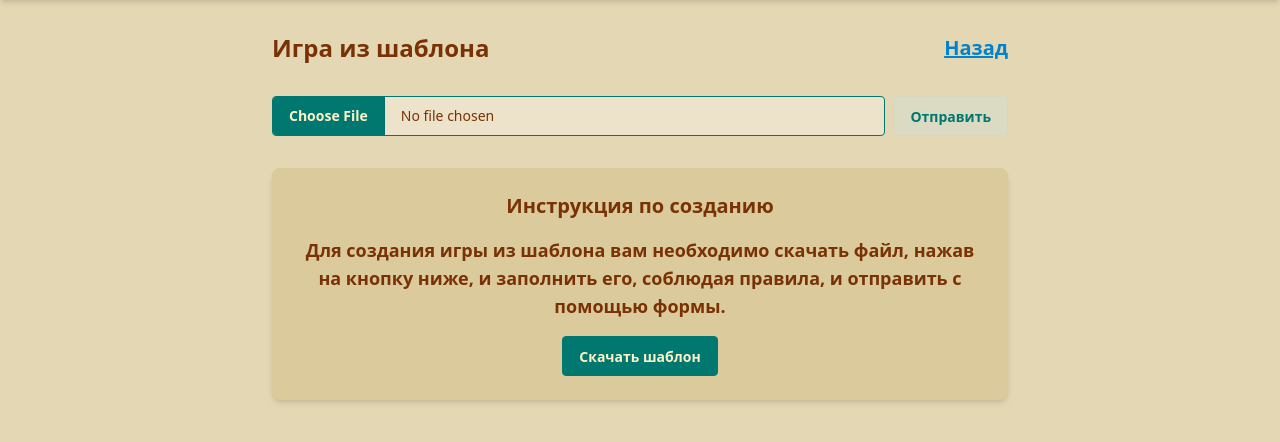
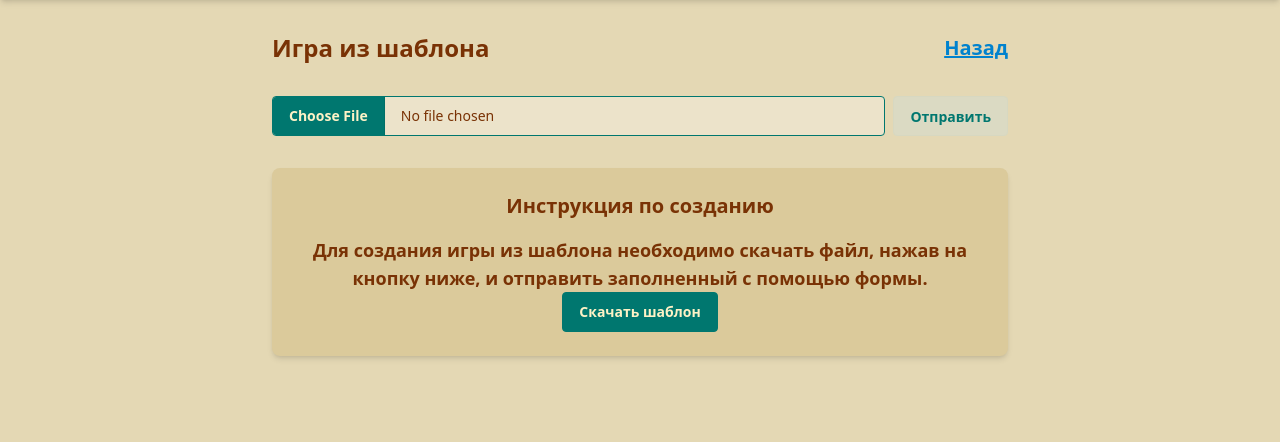
Before and after one commit to VND0/hundred-to-one, a Python web app: template templates/excel_import.html in a window 1280 px wide. Shown: the part 80-522 px from the top of the page. Run offline with Jinja, Linux system fonts and the light colour scheme; the template is opened without the code that fills it, so the values that code supplies are empty; style sheets or scripts are compiled from the project's sources.

Commit message:
Changed text on the page and increased width of input

```diff
--- a/templates/answers.html
+++ b/templates/answers.html
@@ -21,10 +21,10 @@
                            class="input input-md w-full text-base" id="answerInput" required />
                 </label>
 
-                <label class="floating-label">
+                <label class="floating-label min-w-20">
                     <span>Кол-во</span>
                     <input type="number" placeholder="Кол-во" min="1" max="10" value="1"
-                           class="input input-md w-full text-base" id="quantityInput" required />
+                           class="input input-md w-full text-base" id="quantityInput" required/>
                 </label>
 
                 <button class="btn btn-accent rounded-md">Добавить</button>
--- a/templates/excel_import.html
+++ b/templates/excel_import.html
@@ -7,7 +7,7 @@
         </div>
 
         <form class="flex max-sm:flex-col gap-2 my-8" method="post" enctype="multipart/form-data">
-            <input type="file" class="flex-1 w-full file-input file-input-success" name="file" accept=".xlsx" required />
+            <input type="file" class="flex-1 w-full file-input file-input-success" name="file" accept=".xlsx" required/>
             <input type="submit" class="btn btn-success btn-soft" value="Отправить">
         </form>
 
@@ -17,15 +17,12 @@
 
         <div class="bg-base-300 text-center rounded-lg shadow-md space-y-4 p-6">
             <h2 class="font-bold text-xl">Инструкция по созданию</h2>
-
             <p class="text-lg font-semibold">
-                Для создания игры из шаблона вам необходимо скачать файл, нажав на кнопку ниже, и заполнить
-                его, соблюдая правила, и отправить с помощью формы.
+                Для создания игры из шаблона необходимо скачать файл, нажав на кнопку ниже, и отправить заполненный с
+                помощью формы.
+                <a class="btn btn-success" href="{{ url_for('static', filename='game_template.xlsx') }}"
+                   download="GameTemplate.xlsx">Скачать шаблон</a>
             </p>
-
-            <a class="btn btn-success" href="{{ url_for('static', filename='game_template.xlsx') }}" download="GameTemplate.xlsx">
-                Скачать шаблон
-            </a>
         </div>
     </main>
 {% endblock %}
```
